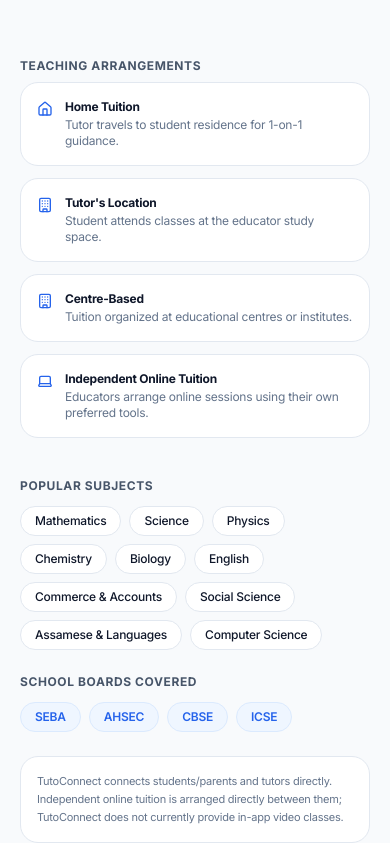
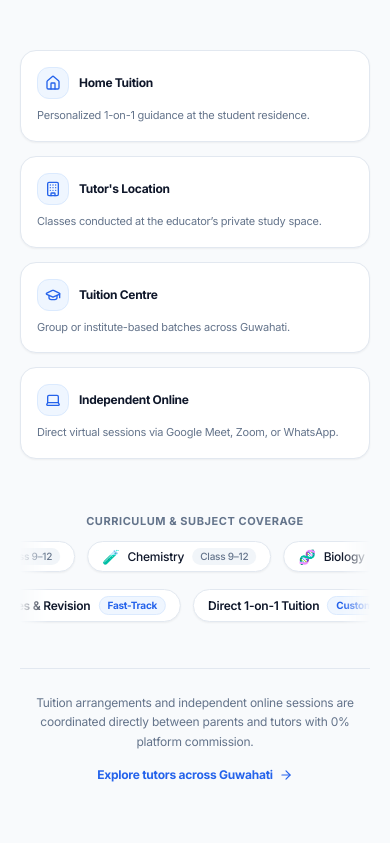
Before and after one commit to Amlanohdude/tutoconnect-website, a React (Vite) app: page / in a window 390 px wide. Shown: the part 4584-5427 px from the top of the page. Built offline with nearby package versions, Linux system fonts and the light colour scheme.

Commit message:
feat(homepage): revamp Scope & Availability with River Stream animation and Course SEO schema

```diff
--- a/src/index.css
+++ b/src/index.css
@@ -197,3 +197,55 @@
     stroke-dashoffset: 0;
   }
 }
+
+/* River Stream Infinite Marquee Animations (GPU-composited translate3d) */
+@keyframes riverStreamLeft {
+  0% {
+    transform: translate3d(0, 0, 0);
+  }
+  100% {
+    transform: translate3d(-50%, 0, 0);
+  }
+}
+
+@keyframes riverStreamRight {
+  0% {
+    transform: translate3d(-50%, 0, 0);
+  }
+  100% {
+    transform: translate3d(0, 0, 0);
+  }
+}
+
+.animate-river-left {
+  display: flex;
+  width: max-content;
+  animation: riverStreamLeft 38s linear infinite;
+  will-change: transform;
+}
+
+.animate-river-right {
+  display: flex;
+  width: max-content;
+  animation: riverStreamRight 44s linear infinite;
+  will-change: transform;
+}
+
+.pause-hover:hover .animate-river-left,
+.pause-hover:hover .animate-river-right {
+  animation-play-state: paused;
+}
+
+/* Edge Fade Mask Utility */
+.mask-river-fade {
+  mask-image: linear-gradient(to right, transparent 0%, black 8%, black 92%, transparent 100%);
+  -webkit-mask-image: linear-gradient(to right, transparent 0%, black 8%, black 92%, transparent 100%);
+}
+
+@media (prefers-reduced-motion: reduce) {
+  .animate-river-left,
+  .animate-river-right {
+    animation: none !important;
+    transform: none !important;
+  }
+}
--- a/src/pages/HomePage.tsx
+++ b/src/pages/HomePage.tsx
@@ -13,6 +13,7 @@
   Building,
   Laptop,
   Plus,
+  GraduationCap,
 } from 'lucide-react';
 import { motion } from 'motion/react';
 
@@ -91,40 +92,57 @@
   const teachingModes = [
     {
       name: 'Home Tuition',
-      detail: 'Tutor travels to student residence for 1-on-1 guidance.',
+      detail: 'Personalized 1-on-1 guidance at the student residence.',
       icon: <Home className="w-4 h-4 text-[#2563EB]" />,
     },
     {
       name: "Tutor's Location",
-      detail: 'Student attends classes at the educator study space.',
+      detail: 'Classes conducted at the educator’s private study space.',
       icon: <Building className="w-4 h-4 text-[#2563EB]" />,
     },
     {
-      name: 'Centre-Based',
-      detail: 'Tuition organized at educational centres or institutes.',
-      icon: <Building className="w-4 h-4 text-[#2563EB]" />,
+      name: 'Tuition Centre',
+      detail: 'Group or institute-based batches across Guwahati.',
+      icon: <GraduationCap className="w-4 h-4 text-[#2563EB]" />,
     },
     {
-      name: 'Independent Online Tuition',
-      detail: 'Educators arrange online sessions using their own preferred tools.',
+      name: 'Independent Online',
+      detail: 'Direct virtual sessions via Google Meet, Zoom, or WhatsApp.',
       icon: <Laptop className="w-4 h-4 text-[#2563EB]" />,
     },
   ];
 
-  const subjects = [
-    'Mathematics',
-    'Science',
-    'Physics',
-    'Chemistry',
-    'Biology',
-    'English',
-    'Commerce & Accounts',
-    'Social Science',
-    'Assamese & Languages',
-    'Computer Science',
+  const riverSubjects = [
+    { name: 'Mathematics', emoji: '📐', tag: 'Class 1–12' },
+    { name: 'General Science', emoji: '🔬', tag: 'Class 6–10' },
+    { name: 'Physics', emoji: '⚡', tag: 'Class 9–12' },
+    { name: 'Chemistry', emoji: '🧪', tag: 'Class 9–12' },
+    { name: 'Biology', emoji: '🧬', tag: 'Medical Prep' },
+    { name: 'English Grammar & Lit', emoji: '📚', tag: 'All Boards' },
+    { name: 'Commerce & Accounts', emoji: '📊', tag: 'Class 11–12' },
+    { name: 'Economics', emoji: '📈', tag: 'Micro & Macro' },
+    { name: 'Assamese & MIL', emoji: '📝', tag: 'State Board' },
+    { name: 'Social Science', emoji: '🌍', tag: 'Hist & Civics' },
+    { name: 'Computer Science', emoji: '💻', tag: 'Python & IP' },
+    { name: 'Business Studies', emoji: '💼', tag: 'Commerce' },
+    { name: 'Hindi & Bengali', emoji: '🗣️', tag: 'Languages' },
+    { name: 'Sanskrit', emoji: '📜', tag: 'Classical' },
   ];
 
-  const boards = ['SEBA', 'AHSEC', 'CBSE', 'ICSE'];
+  const riverBoardsAndLevels = [
+    { name: 'ASSEB Div-I (SEBA)', tag: 'State Board', badge: 'HSLC' },
+    { name: 'ASSEB Div-II (AHSEC)', tag: 'Higher Secondary', badge: 'HS' },
+    { name: 'CBSE Curriculum', tag: 'Central Board', badge: 'NCERT' },
+    { name: 'ICSE & ISC', tag: 'CISCE Board', badge: 'All Grades' },
+    { name: 'Class 9–10 Boards', tag: 'Secondary', badge: 'Board Prep' },
+    { name: 'Class 11–12 Science', tag: 'PCM / PCB', badge: 'Core Science' },
+    { name: 'Class 11–12 Commerce', tag: 'Accounts & Math', badge: 'Commerce' },
+    { name: 'Class 11–12 Arts', tag: 'Humanities', badge: 'Arts' },
+    { name: 'Middle School (6–8)', tag: 'Classes 6–8', badge: 'Foundation' },
+    { name: 'Primary Classes (1–5)', tag: 'Classes 1–5', badge: 'Early Learning' },
+    { name: 'Crash Courses & Revision', tag: 'Exam Focus', badge: 'Fast-Track' },
+    { name: 'Direct 1-on-1 Tuition', tag: 'Personalized', badge: 'Custom Pace' },
+  ];
 
   return (
     <div className="flex flex-col min-h-screen bg-white text-[#0F172A] selection:bg-[#0EA5E9] selection:text-white">
@@ -321,11 +339,88 @@
       />
 
       {/* ========================================================================= */}
-      {/* 5. TUITION / TEACHING OPTIONS & SUBJECTS */}
+      {/* 5. TUITION / TEACHING OPTIONS & SUBJECTS (Idea 1: River Stream) */}
       {/* ========================================================================= */}
-      <section className="py-20 sm:py-24 bg-[#F8FAFC] border-b border-[#E2E8F0]">
+      <section className="py-20 sm:py-24 bg-[#F8FAFC] border-b border-[#E2E8F0] overflow-hidden">
+        {/* Technical SEO: Schema.org Course ItemList for Subject & Board Coverage */}
+        <script
+          type="application/ld+json"
+          dangerouslySetInnerHTML={{
+            __html: JSON.stringify({
+              '@context': 'https://schema.org',
+              '@type': 'ItemList',
+              name: 'Guwahati Tuition Subjects & Curricula',
+              description:
+                'TutoConnect tuition subjects, educational boards, and classes supported across Guwahati, Assam',
+              itemListElement: [
+                {
+                  '@type': 'Course',
+                  position: 1,
+                  name: 'Mathematics Tuition in Guwahati',
+                  description:
+                    'Tuition for Class 1 to 12 Mathematics covering ASSEB SEBA, CBSE, and ICSE boards in Guwahati.',
+                  provider: {
+                    '@type': 'Organization',
+                    name: 'TutoConnect',
+                    sameAs: 'https://tutoconnect.in',
+                  },
+                },
+                {
+                  '@type': 'Course',
+                  position: 2,
+                  name: 'Science & Physics Tuition in Guwahati',
+                  description:
+                    'General Science, Physics, Chemistry, and Biology tuition for Secondary and Higher Secondary students.',
+                  provider: {
+                    '@type': 'Organization',
+                    name: 'TutoConnect',
+                    sameAs: 'https://tutoconnect.in',
+                  },
+                },
+                {
+                  '@type': 'Course',
+                  position: 3,
+                  name: 'Commerce & Accountancy Tuition in Guwahati',
+                  description:
+                    'Accountancy, Business Studies, and Economics tuition for AHSEC and CBSE Class 11-12 students.',
+                  provider: {
+                    '@type': 'Organization',
+                    name: 'TutoConnect',
+                    sameAs: 'https://tutoconnect.in',
+                  },
+                },
+                {
+                  '@type': 'Course',
+                  position: 4,
+                  name: 'ASSEB (SEBA & AHSEC) Board Tuition',
+                  description:
+                    'Vernacular and English medium state board tuition for HSLC and Higher Secondary exams in Guwahati.',
+                  provider: {
+                    '@type': 'Organization',
+                    name: 'TutoConnect',
+                    sameAs: 'https://tutoconnect.in',
+                  },
+                },
+                {
+                  '@type': 'Course',
+                  position: 5,
+                  name: 'CBSE & ICSE Board Tuition in Guwahati',
+                  description:
+                    'Comprehensive school tuition for CBSE and ICSE students across Beltola, Hatigaon, Zoo Road, and Guwahati.',
+                  provider: {
+                    '@type': 'Organization',
+                    name: 'TutoConnect',
+                    sameAs: 'https://tutoconnect.in',
+                  },
+                },
+              ],
+            }),
+          }}
+        />
+
         <div className="container-edufy">
-          <div className="max-w-2xl mx-auto mb-14 space-y-2.5 text-center">
+          {/* Centered Minimal Header */}
+          <div className="max-w-2xl mx-auto mb-12 space-y-2.5 text-center">
             <span className="text-xs font-bold uppercase tracking-wider text-[#2563EB]">
               Scope &amp; Availability
             </span>
@@ -333,70 +428,83 @@
               Tuition for What You Need
             </h2>
             <p className="text-sm sm:text-base text-[#64748B] max-w-lg mx-auto leading-relaxed">
-              Flexible teaching arrangements and subjects across all major school boards in Guwahati.
+              Flexible teaching arrangements, essential subjects, and school boards across Guwahati.
             </p>
           </div>
 
-          <div className="grid grid-cols-1 lg:grid-cols-12 gap-10">
-            {/* Left: Teaching arrangements */}
-            <div className="lg:col-span-5 space-y-3">
-              <span className="text-xs font-bold uppercase tracking-wider text-[#475569] block mb-2">
-                Teaching Arrangements
-              </span>
+          {/* Minimal 4-Column Teaching Modes Grid */}
+          <div className="grid grid-cols-1 sm:grid-cols-2 lg:grid-cols-4 gap-3.5 max-w-5xl mx-auto mb-12">
             {teachingModes.map((mode) => (
               <div
                 key={mode.name}
-                  className="p-4 rounded-[18px] bg-white border border-[#E2E8F0] flex items-start gap-3"
+                className="p-4 rounded-2xl bg-white border border-[#E2E8F0] shadow-xs hover:border-[#CBD5E1] hover:shadow-sm transition-all duration-200 flex flex-col justify-between"
               >
-                  <div className="mt-0.5">{mode.icon}</div>
-                  <div>
-                    <div className="text-xs font-bold text-[#0F172A]">{mode.name}</div>
-                    <div className="text-xs text-[#64748B] mt-0.5">{mode.detail}</div>
+                <div className="flex items-center gap-2.5 mb-2">
+                  <div className="w-8 h-8 rounded-xl bg-[#EFF6FF] border border-[#DBEAFE] flex items-center justify-center shrink-0">
+                    {mode.icon}
                   </div>
+                  <h3 className="text-xs font-bold text-[#0F172A] tracking-tight">{mode.name}</h3>
+                </div>
+                <p className="text-[11px] text-[#64748B] leading-relaxed">{mode.detail}</p>
               </div>
             ))}
           </div>
 
-            {/* Right: Popular subjects & Boards */}
-            <div className="lg:col-span-7 space-y-6">
-              <div>
-                <span className="text-xs font-bold uppercase tracking-wider text-[#475569] block mb-3">
-                  Popular Subjects
+          {/* River Stream: Dual Continuous Infinite Flows */}
+          <div className="max-w-6xl mx-auto space-y-3">
+            <div className="text-center mb-1">
+              <span className="text-[11px] font-bold uppercase tracking-wider text-[#64748B]">
+                Curriculum &amp; Subject Coverage
               </span>
-                <div className="flex flex-wrap gap-2">
-                  {subjects.map((sub) => (
-                    <span
-                      key={sub}
-                      className="px-3.5 py-1.5 rounded-full bg-white text-[#0F172A] text-xs font-medium border border-[#E2E8F0]"
+            </div>
+
+            {/* River Stream Wrapper with Edge Mask and Hover Pause */}
+            <div className="mask-river-fade overflow-hidden py-1 space-y-3 pause-hover">
+              {/* Stream 1: Popular Subjects (Flows Left) */}
+              <div className="animate-river-left flex items-center gap-3 w-max py-0.5">
+                {[...riverSubjects, ...riverSubjects].map((sub, idx) => (
+                  <div
+                    key={`stream-sub-${idx}`}
+                    className="flex items-center gap-2 px-3.5 py-1.5 rounded-full bg-white border border-[#E2E8F0] shadow-xs hover:border-[#2563EB] hover:text-[#2563EB] transition-colors duration-150 cursor-default select-none text-xs text-[#0F172A]"
                   >
-                      {sub}
+                    <span className="text-sm leading-none">{sub.emoji}</span>
+                    <span className="font-medium whitespace-nowrap">{sub.name}</span>
+                    <span className="text-[10px] text-[#64748B] bg-[#F1F5F9] px-2 py-0.5 rounded-full font-medium whitespace-nowrap">
+                      {sub.tag}
                     </span>
+                  </div>
+                ))}
+              </div>
+
+              {/* Stream 2: Boards & Stages (Flows Right) */}
+              <div className="animate-river-right flex items-center gap-3 w-max py-0.5">
+                {[...riverBoardsAndLevels, ...riverBoardsAndLevels].map((item, idx) => (
+                  <div
+                    key={`stream-board-${idx}`}
+                    className="flex items-center gap-2 px-3.5 py-1.5 rounded-full bg-white border border-[#E2E8F0] shadow-xs hover:border-[#0284C7] transition-colors duration-150 cursor-default select-none text-xs text-[#0F172A]"
+                  >
+                    <span className="font-semibold text-[#0F172A] whitespace-nowrap">{item.name}</span>
+                    <span className="text-[10px] text-[#2563EB] bg-[#EFF6FF] border border-[#DBEAFE] px-2 py-0.5 rounded-full font-bold whitespace-nowrap">
+                      {item.badge}
+                    </span>
+                  </div>
                 ))}
               </div>
             </div>
-
-              <div>
-                <span className="text-xs font-bold uppercase tracking-wider text-[#475569] block mb-3">
-                  School Boards Covered
-                </span>
-                <div className="flex flex-wrap gap-2">
-                  {boards.map((board) => (
-                    <span
-                      key={board}
-                      className="px-3.5 py-1.5 rounded-full bg-[#EFF6FF] text-[#2563EB] text-xs font-semibold border border-[#DBEAFE]"
-                    >
-                      {board}
-                    </span>
-                  ))}
-                </div>
           </div>
 
-              <div className="p-4 rounded-[18px] bg-white border border-[#E2E8F0] text-[11px] text-[#64748B] leading-relaxed">
-                TutoConnect connects students/parents and tutors directly. Independent online tuition
-                is arranged directly between them; TutoConnect does not currently provide in-app video
-                classes.
-              </div>
-            </div>
+          {/* Bottom Context & Direct Link */}
+          <div className="mt-10 pt-6 border-t border-[#E2E8F0] max-w-5xl mx-auto flex flex-col sm:flex-row items-center justify-between gap-4 text-center sm:text-left">
+            <p className="text-xs text-[#64748B] leading-relaxed max-w-xl">
+              Tuition arrangements and independent online sessions are coordinated directly between parents and tutors with 0% platform commission.
+            </p>
+            <button
+              onClick={() => onNavigate('/tuition/guwahati/')}
+              className="inline-flex items-center gap-1.5 text-xs font-bold text-[#2563EB] hover:text-[#1D4ED8] shrink-0 group"
+            >
+              <span>Explore tutors across Guwahati</span>
+              <ArrowRight className="w-3.5 h-3.5 transition-transform group-hover:translate-x-0.5" />
+            </button>
           </div>
         </div>
       </section>
```
Lines whose indentation alone changed are shown as unchanged.
